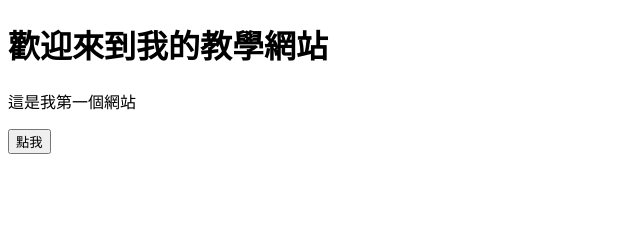
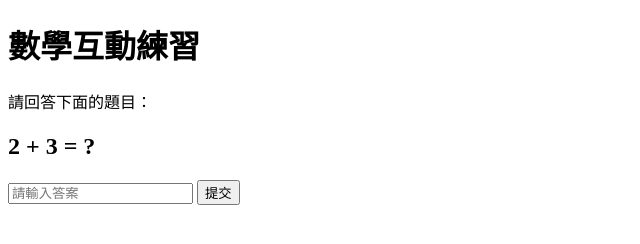
Before and after one commit to ye821/test, a plain HTML site: page index.html in a window 1280 px wide. Shown: the whole page, without its empty margins (0-640 px from the left). Drawn offline with Linux system fonts and the light colour scheme.

Commit message:
Update index.html

```diff
--- a/index.html
+++ b/index.html
@@ -1,18 +1,22 @@
 <!DOCTYPE html>
-<html>
+<html lang="zh-Hant">
 <head>
-<title>我的互動教學網站</title>
+  <meta charset="UTF-8">
+  <meta name="viewport" content="width=device-width, initial-scale=1.0">
+  <title>我的互動教材</title>
+  <link rel="stylesheet" href="style.css">
 </head>
+<body>
+  <h1>數學互動練習</h1>
+  <p>請回答下面的題目：</p>
 
-<body>
+  <h2>2 + 3 = ?</h2>
 
-<h1>歡迎來到我的教學網站</h1>
+  <input type="text" id="answer" placeholder="請輸入答案">
+  <button onclick="checkAnswer()">提交</button>
 
-<p>這是我第一個網站</p>
+  <p id="result"></p>
 
-<button onclick="alert('你按了按鈕！')">
-點我
-</button>
-
+  <script src="script.js"></script>
 </body>
 </html>
```
